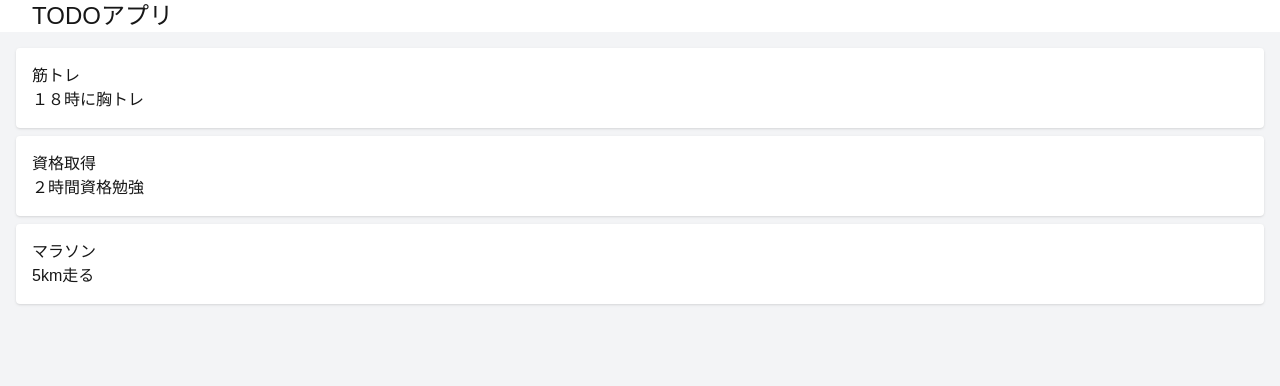
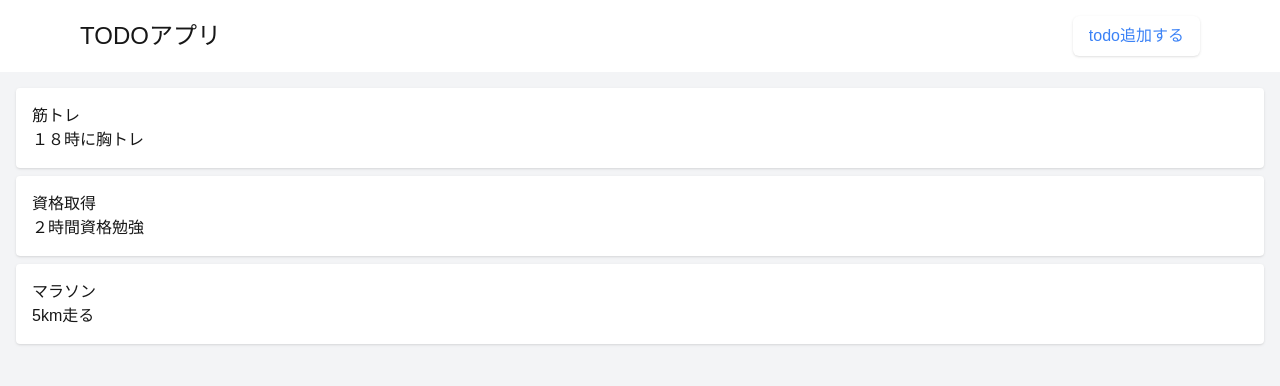
Before and after one commit to rentajg1/nextjs-todo-app, a Next.js app: page / in a window 1280 px wide. Shown: the top 386 px of the page. Built offline with nearby package versions, Linux system fonts and the light colour scheme.

Commit message:
addボタンの実装

```diff
--- a/app/page.tsx
+++ b/app/page.tsx
@@ -1,5 +1,7 @@
 'use client'
+import { useRouter } from 'next/router'
 import { useState } from 'react'
+useRouter
 
 // TODOのデータ型
 interface Todo {
@@ -15,10 +17,17 @@ export default function listHome() {
     { id: 2, title: '資格取得', content: '２時間資格勉強' },
     { id: 3, title: 'マラソン', content: '5km走る' },
   ])
+
+  const handleaddtoodoButtonClick = ()  =>{
+    console.log("aas");
+  }
   return (
     <div className="flex flex-col h-screen">
-    <header className="w-full h-1/8 ">
-      <h1 className="px-8 text-2xl ">TODOアプリ</h1>
+    <header className="flex justify-between items-center w-full px-20  py-4">
+      <h1 className="text-2xl ">TODOアプリ</h1>
+      <button onClick={handleaddtoodoButtonClick} className="bg-white text-blue-500 px-4 py-2 rounded-md shadow hover:bg-green-200">
+        todo追加する
+      </button>
     </header>
     <main className="flex-1 bg-gray-100 p-4 overflow-auto">
       <div className="space-y-2">
```
